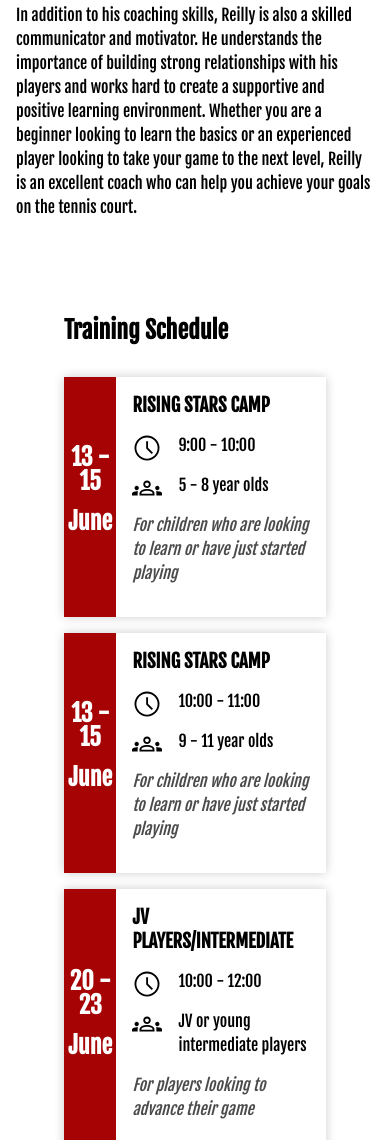
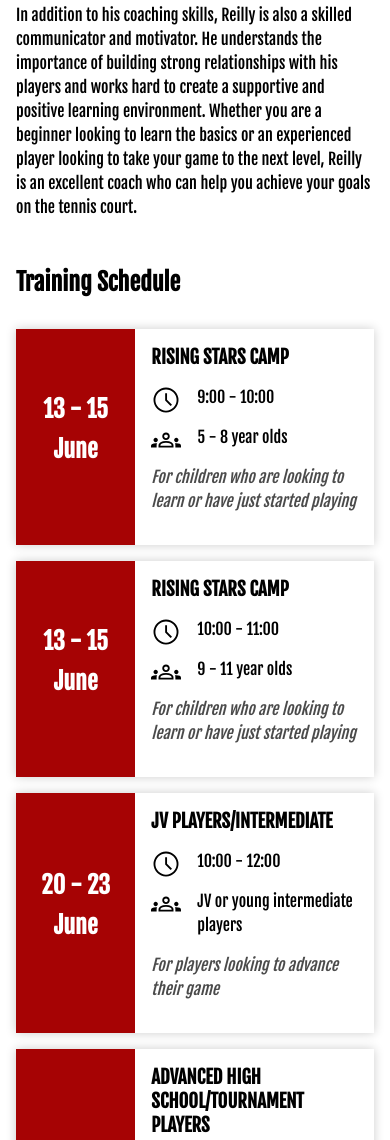
Before and after one commit to joshua-nelson/tfd-tennis, a plain HTML site: page index.html in a window 390 px wide. Shown: the part 2244-3384 px from the top of the page. Drawn offline with Linux system fonts and the light colour scheme.

Commit message:
Fix mobile training schedule

```diff
--- a/style.css
+++ b/style.css
@@ -160,7 +160,7 @@ header .nav__links li a {
 .training__content {
     display: flex;
     flex-direction: column;
-            margin-bottom: 1rem;
+    margin-bottom: 1rem;
 }
 
 .training__content__item {
@@ -337,7 +337,16 @@ grid-template-columns: auto 1fr;
 
     /* TRAINING SCHEDULE */
 
+   .section__training {
+       padding: 1rem;
+   }
 
+ .training__content__item {
+    display: grid;
+    grid-template-columns: 2fr 4fr;
+ }
+
+}
 
 
 
```
